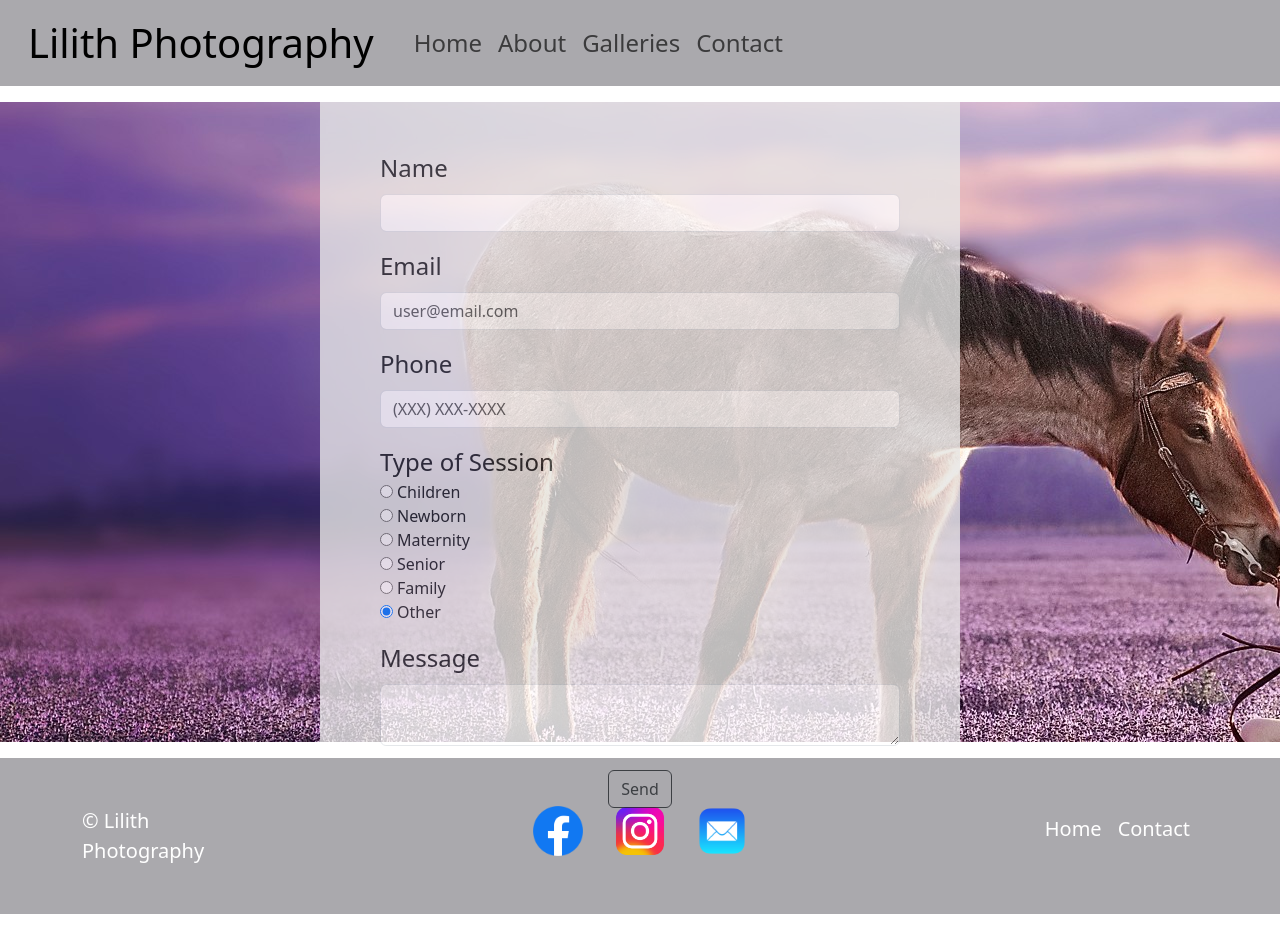
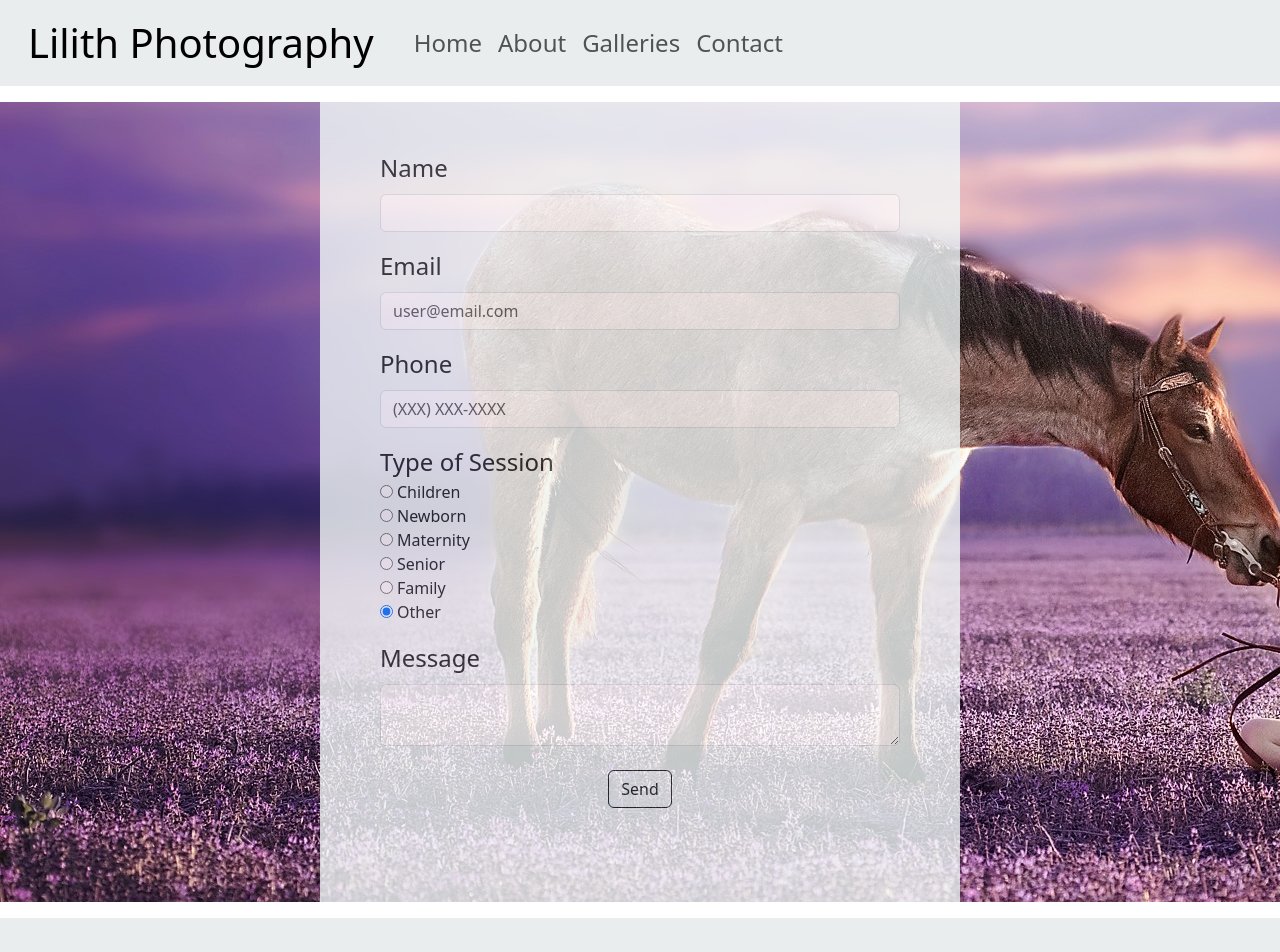
Before and after one commit to AndrewKamadulski/Lilith, a React (Create React App) app in the folder front-end/lilith/: page /Contact in a window 1280 px wide. Shown: the top 952 px of the page. Before the commit the page ends 914 px from the top, so only its background shows below. Built offline with nearby package versions, Linux system fonts and the light colour scheme; a web font is replaced by a local one.

Commit message:
added event types

```diff
--- a/front-end/lilith/src/App.css
+++ b/front-end/lilith/src/App.css
@@ -3,7 +3,7 @@
 }
 
 .main-color {
-  background-color: #aaa9ad;
+  background-color: #e9edee;
 }
 
 .cursive {
@@ -24,8 +24,8 @@
   justify-content: center !important;
   align-items: center !important;
   background-image: linear-gradient(
-    rgba(213, 223, 223, 0.7),
-    rgba(222, 237, 237, 0.7)
+    rgba(173, 180, 180, 0.7),
+    rgba(202, 217, 217, 0.7)
   );
   opacity: var(--mainOpacity);
   height: 25em !important;
@@ -74,8 +74,8 @@ width: 300px;
 }
 
 .contact-form {
-  height: 80vh;
-  background-color: #e7e7e7;
+  height: 100vh;
+  background-color: #f2f8f8;
   opacity: 0.8;
 }
 
@@ -107,7 +107,7 @@ width: 300px;
 }
 
 .about-section-banner {
-  font-size: 3em;
+  font-size: 2em;
   margin-top: 40px;
 }
 
@@ -159,7 +159,7 @@ width: 300px;
 
 
 
-@media (max-width: 700px) {
+@media (max-width: 600px) {
   .enter-btn {
     left:35%;
   }
--- a/front-end/lilith/src/components/ContactForm.tsx
+++ b/front-end/lilith/src/components/ContactForm.tsx
@@ -1,4 +1,4 @@
-import React, { useState } from "react";
+import React, { ChangeEvent, FormEvent, SyntheticEvent, useState } from "react";
 import { postData } from "../utils/PostData";
 
 export const ContactForm = () => {
@@ -11,16 +11,16 @@ export const ContactForm = () => {
 
   console.log(isContactFormSent);
 
-  const handleText = (e: any) => {
+  const handleText = (e: React.ChangeEvent<HTMLTextAreaElement>) => {
     setMessageText(e.target.value);
   };
 
-  const onOptionChange = (e: any) => {
-    setContactOption(e.target.value);
+  const onOptionChange = (e: React.FormEvent<HTMLInputElement>) => {
+    setContactOption(e.currentTarget.value);
   };
 
 
-  const onSubmit = (e: any) => {
+  const onSubmit = (e: SyntheticEvent) => {
     e.preventDefault();
 
     let contactFormData = {
@@ -31,9 +31,9 @@ export const ContactForm = () => {
       message: messageText,
     };
 
-    postData("../../send_mail", contactFormData).then((data) => {
-      console.log(data);
-    });
+    // postData("../../send_mail", contactFormData).then((data) => {
+    //   console.log(data);
+    // });
     setIsContactFormSent(true);
 
   };
--- a/front-end/lilith/src/components/Footer.tsx
+++ b/front-end/lilith/src/components/Footer.tsx
@@ -3,22 +3,22 @@ import { SocialMedia } from "./SocialMedia";
 
 export const Footer = () => {
   return (
-    <div className="main-color mt-3">
+    <div className="main-color mt-3 text-muted">
       <footer className="container d-flex flex-wrap justify-content-between py-5 main-color">
         <div className="col-4">
-          <p className="col-md-6 mb-0 text-white fs-5">© Lilith Photography</p>
+          <p className="col-md-6 mb-0 fs-5">© Lilith Photography</p>
         </div>
         <div className="d-none d-lg-block">
           <SocialMedia />
         </div>
         <ul className="nav navbar-dark col-md-4 justify-content-end fs-5">
           <li className="nav-item">
-            <Link className="nav-link px-2 text-white" to="/Home">
+            <Link className="nav-link px-2 text-muted" to="/Home">
               Home
             </Link>
           </li>
           <li className="nav-item">
-            <Link className="nav-link px-2 text-white" to="/Contact">
+            <Link className="nav-link px-2 text-muted" to="/Contact">
               Contact
             </Link>
           </li>
```
